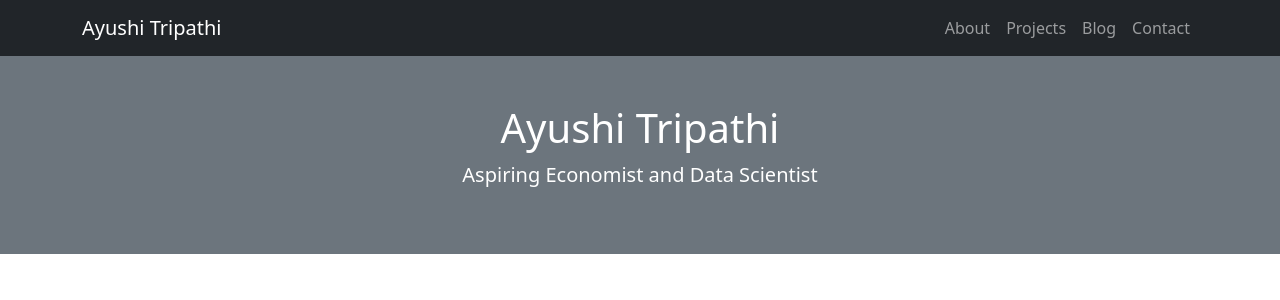
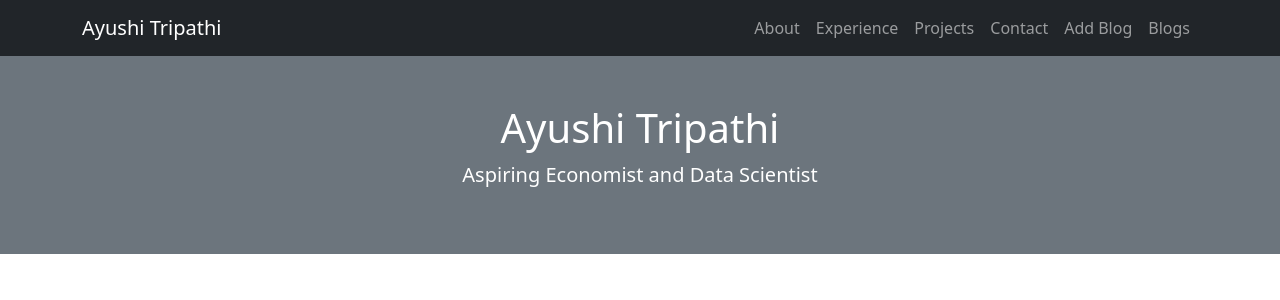
Before and after one commit to ayu496/personal-website, a Flask app: page / in a window 1280 px wide. Shown: the top 300 px of the page. Run offline with Flask 3, Linux system fonts and the light colour scheme; some libraries are stand-ins or nearby versions.

Commit message:
Update base.html
Updating navbar with new requirements

```diff
--- a/templates/base.html
+++ b/templates/base.html
@@ -23,9 +23,11 @@ data-bs-target="#main-nav">
 <div class="collapse navbar-collapse" id="main-nav">
 <ul class="navbar-nav ms-auto">
 <li class="nav-item"><a class="nav-link" href="{{ url_for('home') }}#about">About</a></li>
+<li class="nav-item"><a class="nav-link" href="{{ url_for('home') }}#experience">Experience</a></li>
 <li class="nav-item"><a class="nav-link" href="{{ url_for('home') }}#projects">Projects</a></li>
-<li class= "nav-item"><a class="nav-link" href="{{ url_for('blog') }}">Blog</a></li>
 <li class="nav-item"><a class="nav-link" href="{{ url_for('home') }}#contact">Contact</a></li>
+<li class= "nav-item"><a class="nav-link" href="{{ url_for('new_post') }}">Add Blog</a></li>
+<li class= "nav-item"><a class="nav-link" href="{{ url_for('blog') }}">Blogs</a></li>
 </ul>
 </div>
 </div>
```
